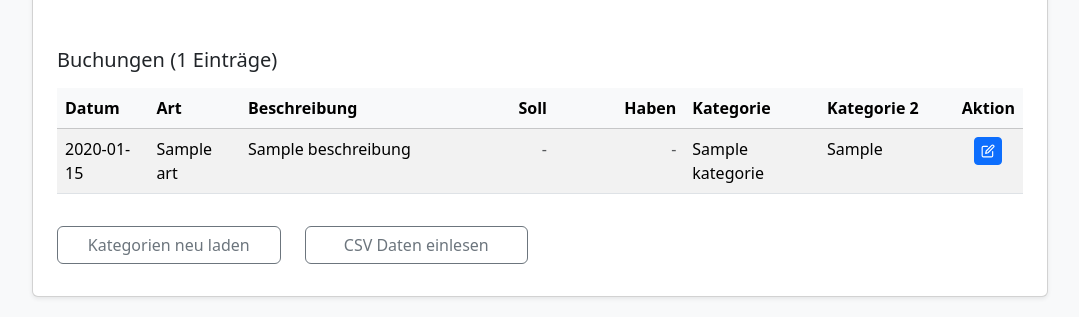
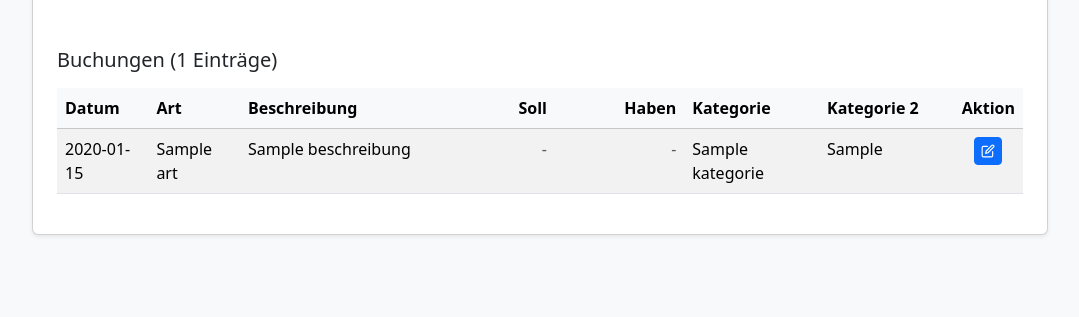
Before and after one commit to Sleepwalker86/Haushaltsbuch, a Flask app: template templates/dashboard.html in a window 1280 px wide. Shown: the part 691-1008 px from the top of the page, without its empty margins (100-1179 px from the left). After the commit the page ends 927 px from the top, so only its background shows below. Run offline with Flask 3, Linux system fonts and the light colour scheme; the template is opened without the code that fills it: most values are stand-ins (such as "Sample title", 1, 10 or a date in 2020).

Commit message:
Remove category reload and CSV import buttons from dashboard template for a cleaner UI

```diff
--- a/templates/dashboard.html
+++ b/templates/dashboard.html
@@ -143,24 +143,6 @@
   <p class="text-muted mt-3">Keine Buchungen gefunden.</p>
   {% endif %}
 
-  <div class="row mb-2">
-    <div class="col-12 col-md-3">
-      <form method="post" action="{{ url_for('reload_categories') }}" class="mt-3">
-        <button type="submit" class="btn btn-outline-secondary w-100">
-          Kategorien neu laden
-        </button>
-      </form>
-    </div>
-
-    <div class="col-12 col-md-3">
-      <form method="post" action="{{ url_for('import_data') }}" class="mt-3">
-        <button type="submit" class="btn btn-outline-secondary w-100">
-          CSV Daten einlesen
-        </button>
-      </form>
-    </div>
-  </div>
-
 </div>
 
 <script src="https://cdn.jsdelivr.net/npm/chart.js"></script>
```
